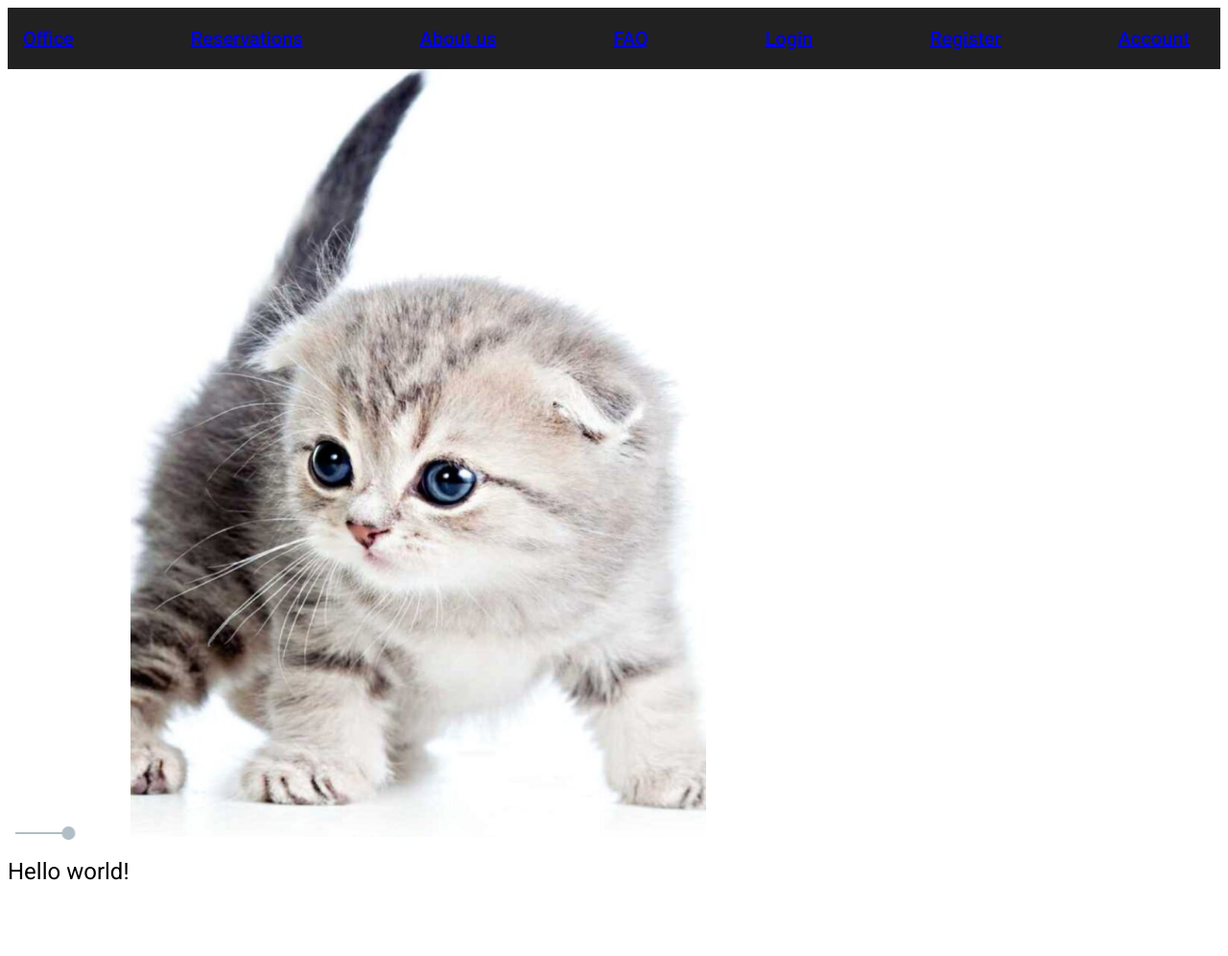
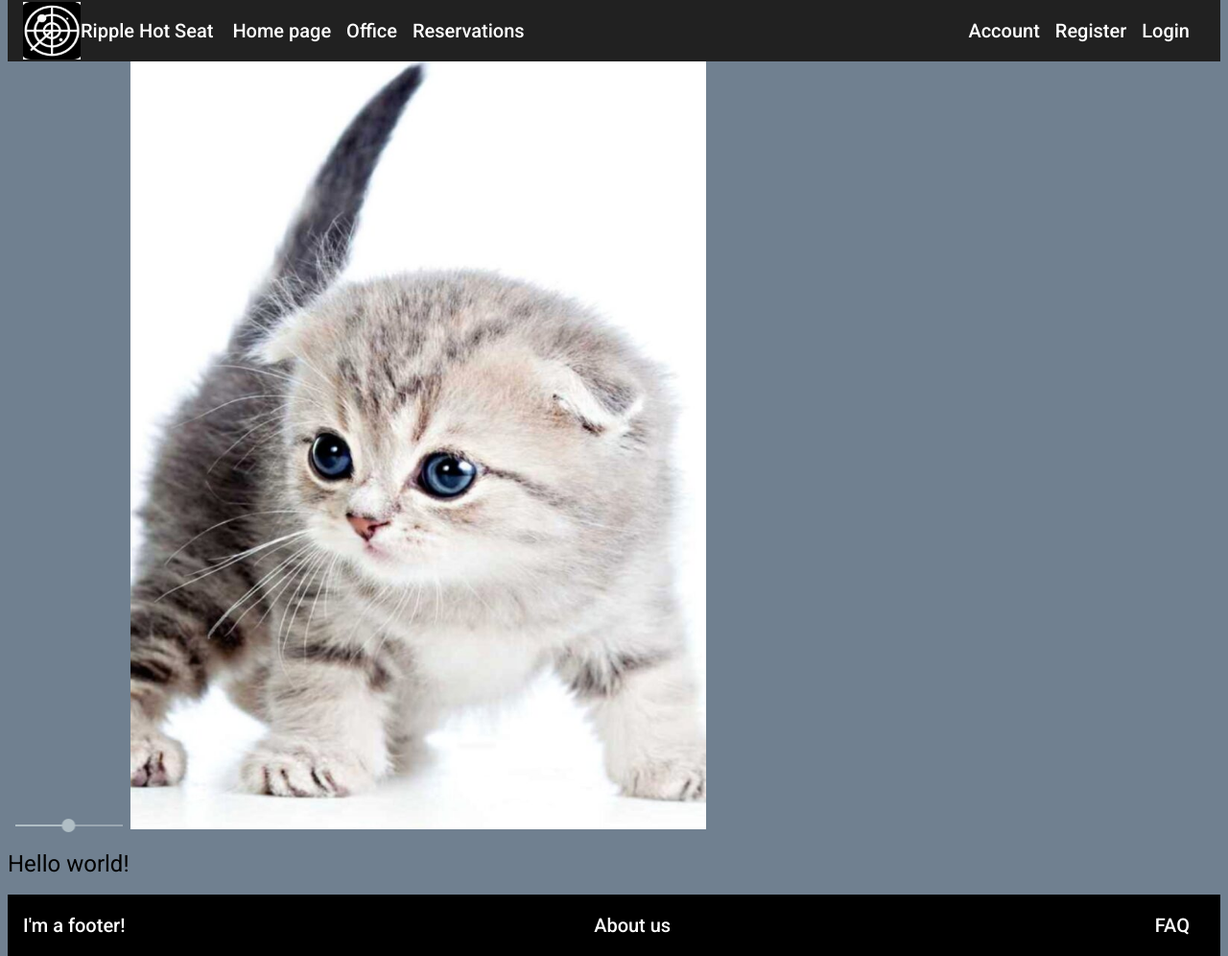
Before and after one commit to krnlk/angular-ripple-hot-seat, an Angular app: page / in a window 1280 px wide. Shown: the whole page at 96% size. Before the commit the page ends 940 px from the top, so only its background shows below. Built offline with nearby package versions, Linux system fonts and the light colour scheme.

Commit message:
There's a proper sticky footer now, also fixed the top bar.

```diff
--- a/angular.json
+++ b/angular.json
@@ -32,7 +32,7 @@
             ],
             "styles": [
               "./node_modules/@angular/material/prebuilt-themes/pink-bluegrey.css",
-              "src/styles.sass"
+              "src/styles.css"
             ],
             "scripts": []
           },
@@ -101,7 +101,7 @@
             ],
             "styles": [
               "./node_modules/@angular/material/prebuilt-themes/pink-bluegrey.css",
-              "src/styles.sass"
+              "src/styles.css"
             ],
             "scripts": []
           }
--- a/src/app/app.component.css
+++ b/src/app/app.component.css
@@ -1,7 +1,61 @@
 .navbar {
     justify-content: space-between;
+    display:flex;
+}
+
+/*do marginesów*/
+#lalala {
+    margin-left:20px;
+}
+
+.l_navbar {
+    justify-content:left;
+    float:left;
+}
+
+.example-fill-remaining-space {
+    flex: 1 1 auto;
+  }
+
+.r_navbar {
+
+    justify-content:right;
+    float:right;
 }
 
 span {
     padding-right: 1rem;
 }
+
+a {
+    text-decoration: none;
+    color:white;
+}
+
+p {
+    margin-bottom: 0%;
+    margin-top: 0%
+}
+
+.outer_container {
+    min-height:100%;
+}
+
+.inner_container {
+    padding-bottom:64px;
+}
+
+.footer{
+    justify-content: space-between;
+    /*position:fixed;*/
+    position:sticky;
+    bottom:0px;
+    background-color:black;
+    width:100%;
+    margin: 0, auto;
+}
+
+.footer_container {
+    height:24px;
+    margin-top: -64px;
+}
--- a/src/app/app.component.html
+++ b/src/app/app.component.html
@@ -1,44 +1,37 @@
 <!--Pasek na górze-->
-<mat-toolbar  class="navbar">
+<div class="outer_container">
+  <div class="inner_container">
 
- <div class="pl-20">
-   <a class="color-grey2 font-14" routerLink="/office" routerLinkActive="active">
+    <mat-toolbar>
+      <img src="assets/projekt_logo.jpg" class="center" width="60" height="60" display:block>
+      Ripple Hot Seat
+
+      <div id="lalala">
+        <a class="l_navbar" routerLink="/" routerLinkActive="active">
+          <span>Home page</span>
+        </a>
+        <a class="l_navbar" routerLink="/office" routerLinkActive="active">
           <span>Office</span>
         </a>
-</div>
-
-<div class="pl-20">
-  <a class="color-grey2 font-14" routerLink="/reservations" routerLinkActive="active">
+        <a class="l_navbar" routerLink="/reservations" routerLinkActive="active">
           <span>Reservations</span>
         </a>
       </div>
 
-<div class="pl-20">
-  <a class="color-grey2 font-14" routerLink="/aboutus" routerLinkActive="active">
-<span>About us</span>
-</a>
-</div>
+      <!--Zapchajdziura klasa do rozdzielenia lewej i prawej-->
+      <div class="example-fill-remaining-space"></div>
 
-<div class="pl-20">
-  <a class="color-grey2 font-14" routerLink="/faq" routerLinkActive="active">
-<span>FAQ</span>
-</a>
-</div>
+      <!--W domysle zalogowany uzytkownik nie bedzie mogl sie zarejestrowac ani zalogowac, a zamiast tego bedzie mial tylko infomrmacje o koncie.
+  Tak samo niezalogowany uzytkownik nie powinien byc w stanie wyswietlic informacji o koncie.-->
 
-<div class="pl-20">
-  <a class="color-grey2 font-14" routerLink="/login" routerLinkActive="active">
+      <div>
+        <a class="r_navbar" routerLink="/login" routerLinkActive="active">
           <span>Login</span>
         </a>
-</div>
-
-<div class="pl-20">
-  <a class="color-grey2 font-14" routerLink="/register" routerLinkActive="active">
+        <a class="r_navbar" routerLink="/register" routerLinkActive="active">
           <span>Register</span>
         </a>
-</div>
-
-<div class="pl-20">
-  <a class="color-grey2 font-14" routerLink="/account" routerLinkActive="active">
+        <a class="r_navbar" routerLink="/account" routerLinkActive="active">
           <span>Account</span>
         </a>
       </div>
@@ -47,7 +40,32 @@
 
     <router-outlet></router-outlet>
 
-<!-- This nav gives you links to click, which tells the router which route to use (defined in the routes constant in  AppRoutingModule) --
+  </div>
+</div>
+
+<!--footer-->
+<div class="footer_container">
+  <mat-toolbar class="footer">
+    I'm a footer!
+    <div class="pl-20">
+      <a routerLink="/aboutus" routerLinkActive="active">
+        <span>About us</span>
+      </a>
+    </div>
+
+    <div class="pl-20">
+      <a routerLink="/faq" routerLinkActive="active">
+        <span>FAQ</span>
+      </a>
+    </div>
+
+  </mat-toolbar>
+
+</div>
+
+
+<!-- Stary kod, nie lubię usuwać go :( )
+  This nav gives you links to click, which tells the router which route to use (defined in the routes constant in  AppRoutingModule) --
 <nav>
   <ul>
     <li><a routerLink="/" routerLinkActive="active" [routerLinkActiveOptions]="{exact: true}">Main page.</a></li>
--- /dev/null
+++ b/src/app/components/new-component/new-component.component.css
@@ -0,0 +1,3 @@
+.font{
+    color:black
+}
--- a/src/app/components/new-component/new-component.component.html
+++ b/src/app/components/new-component/new-component.component.html
@@ -3,17 +3,17 @@
 
 <h3>Material List</h3>
 <mat-selection-list  (selectionChange)="onListSelectionChange($event)">
-  <mat-list-option>Murdeshwar</mat-list-option>
-  <mat-list-option [selected]="isSelected">Varanasi</mat-list-option>
-  <mat-list-option disabled="true">Noida</mat-list-option>
-  <mat-list-option>Bhopal</mat-list-option>
+  <mat-list-option class="font">Murdeshwar</mat-list-option>
+  <mat-list-option class="font" [selected]="isSelected">Varanasi</mat-list-option>
+  <mat-list-option class="font" disabled="true">Noida</mat-list-option>
+  <mat-list-option class="font">Bhopal</mat-list-option>
 </mat-selection-list>
 
 
 <h3>Material List with Reactive Form</h3>
 <form [formGroup]="techForm" (ngSubmit)="onFormSubmit()">
   <mat-selection-list formControlName="selectedTech">
-    <mat-list-option *ngFor="let tech of techList" [value]="tech">
+    <mat-list-option class="font" *ngFor="let tech of techList" [value]="tech">
       {{tech.lang}}
     </mat-list-option>
   </mat-selection-list>
--- a/src/app/components/new-component/new-component.component.ts
+++ b/src/app/components/new-component/new-component.component.ts
@@ -6,7 +6,7 @@ import { SelectionModel } from '@angular/cdk/collections';
 @Component({
   selector: 'new-component',
   templateUrl: './new-component.component.html',
-  styleUrls: ['./new-component.component.sass']
+  styleUrls: ['./new-component.component.css']
 })
 export class NewComponentComponent{
   isSelected = true;
--- /dev/null
+++ b/src/styles.css
@@ -0,0 +1,15 @@
+/* You can add global styles to this file, and also import other style files */
+html {
+    height: 100%;
+    background-color: slategrey;
+}
+
+app-root {
+    height: 100%;
+}
+
+body {
+    height: 100%;
+    margin-bottom: 0;
+    margin-top: 0;
+}
--- a/src/styles.sass
+++ /dev/null
@@ -1 +0,0 @@
-/* You can add global styles to this file, and also import other style files */
```
Also changed, not shown: src/app/components/login/login.component.html (line endings or trailing spaces), src/app/components/new-component/new-component.component.sass (deleted), src/assets/projekt_logo.jpg (added). Lines whose indentation alone changed are shown as unchanged.
